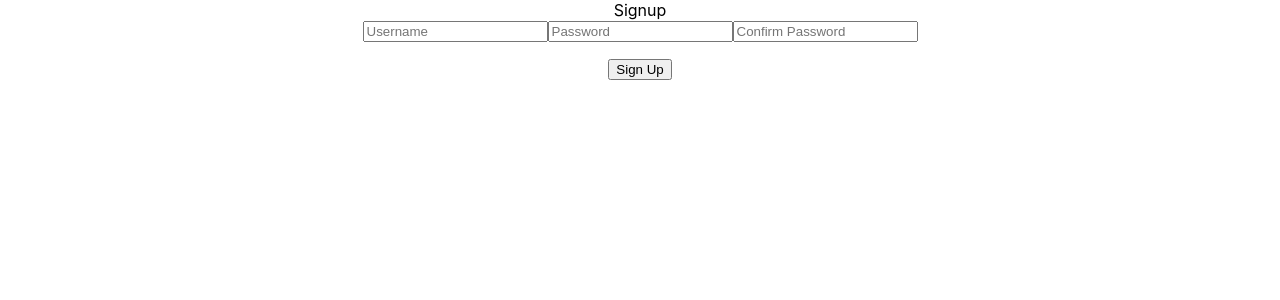
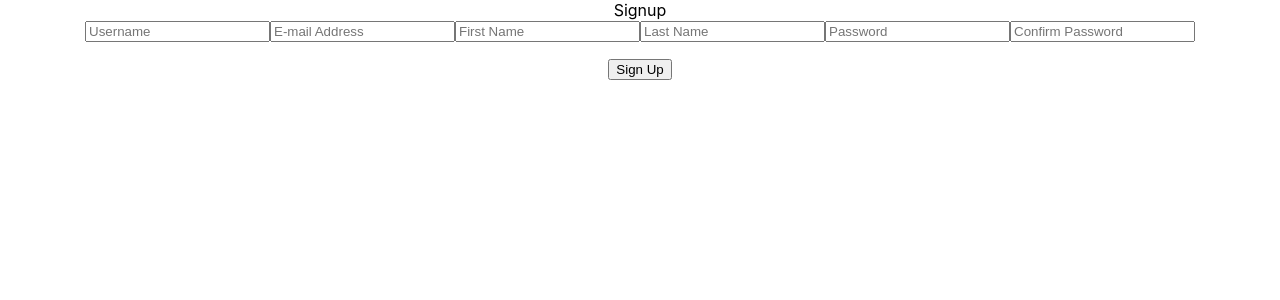
Before and after one commit to Jordan-Burgess/PolyU, a React (Create React App) app in the folder frontend/: page /signup in a window 1280 px wide. Shown: the top 300 px of the page. Built offline with nearby package versions, Linux system fonts and the light colour scheme; no server answers.

Commit message:
Update sign up fields

```diff
--- a/frontend/src/components/Auth.js
+++ b/frontend/src/components/Auth.js
@@ -39,7 +39,7 @@ export const AuthProvider = ({ children }) => {
     }
   }
 
-  const registerUser = async (username, password, password2) => {
+  const registerUser = async (username, password, password2, email, first_name, last_name) => {
     const response = await fetch("http://localhost:8000/register/", {
       method: "POST",
       headers: {
@@ -48,11 +48,15 @@ export const AuthProvider = ({ children }) => {
       body: JSON.stringify({
         username,
         password,
-        password2
+        password2,
+        email,
+        first_name,
+        last_name
       })
     });
     if (response.status === 201) {
-      navigate('/');
+      loginUser({username, password})
+      navigate('/partners');
     } else {
       console.log("Something went wrong!");
     }
--- a/frontend/src/pages/Signup.js
+++ b/frontend/src/pages/Signup.js
@@ -6,7 +6,10 @@ export default function Signup() {
     const [userForm, setUserForm] = useState({
         username: "",
         password: "",
-        password2: ""
+        password2: "",
+        email: "",
+        first_name: "",
+        last_name: ""
     })
 
     const handleChange = (e) => {
@@ -15,7 +18,7 @@ export default function Signup() {
 
     const handleSubmit = async (e) => {
         e.preventDefault()
-        registerUser(userForm.username, userForm.password, userForm.password2)
+        registerUser(userForm.username, userForm.password, userForm.password2, userForm.email, userForm.first_name, userForm.last_name)
     }
 
     return (
@@ -27,6 +30,30 @@ export default function Signup() {
           placeholder='Username'
           onChange={handleChange}
           value={userForm.username}
+          required
+        />
+        <input
+          type="email"
+          name="email"
+          placeholder='E-mail Address'
+          onChange={handleChange}
+          value={userForm.email}
+          required
+        />
+        <input
+          type="text"
+          name="first_name"
+          placeholder='First Name'
+          onChange={handleChange}
+          value={userForm.first_name}
+          required
+        />
+        <input
+          type="text"
+          name="last_name"
+          placeholder='Last Name'
+          onChange={handleChange}
+          value={userForm.last_name}
           required
         />
         <input
```
